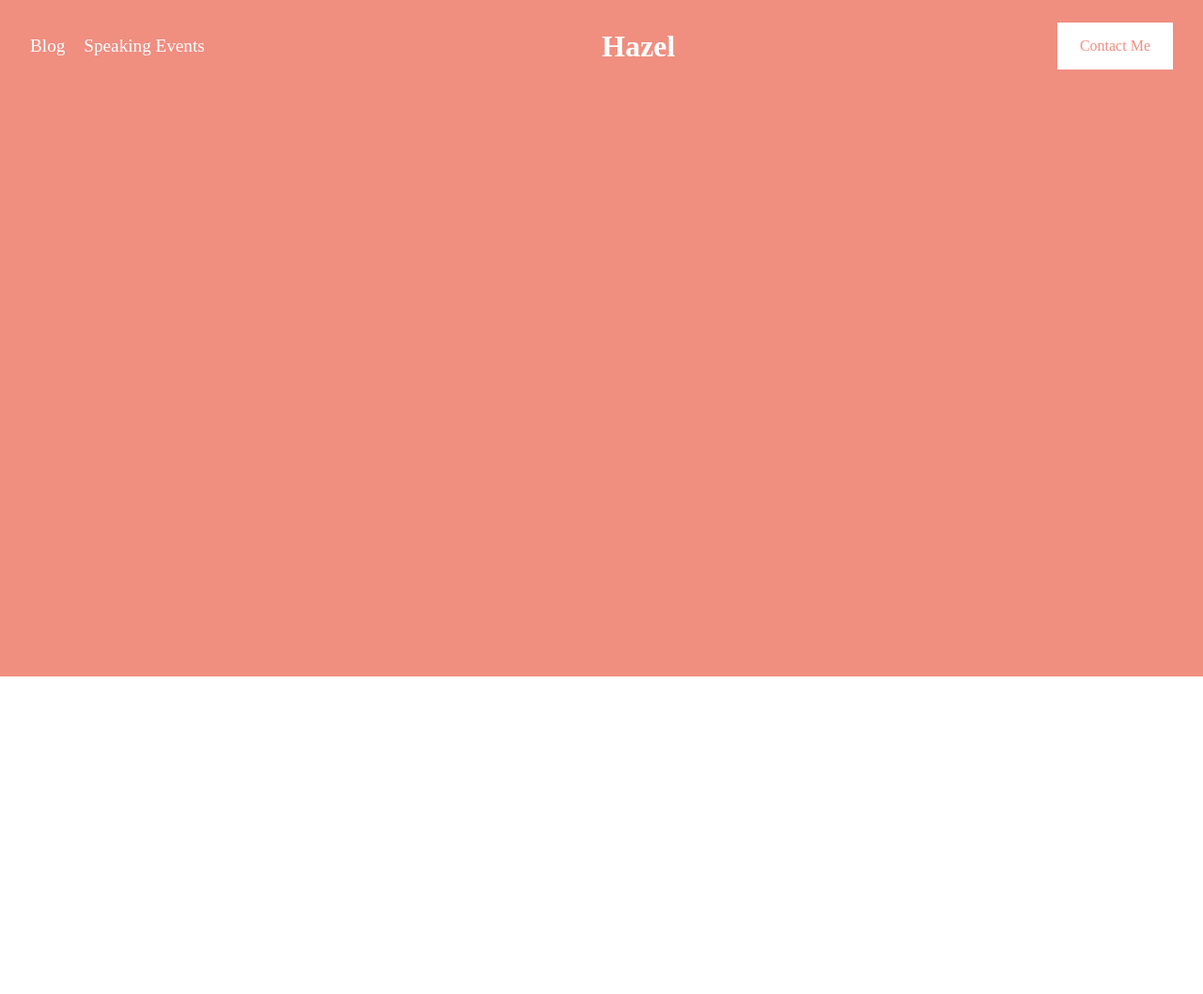
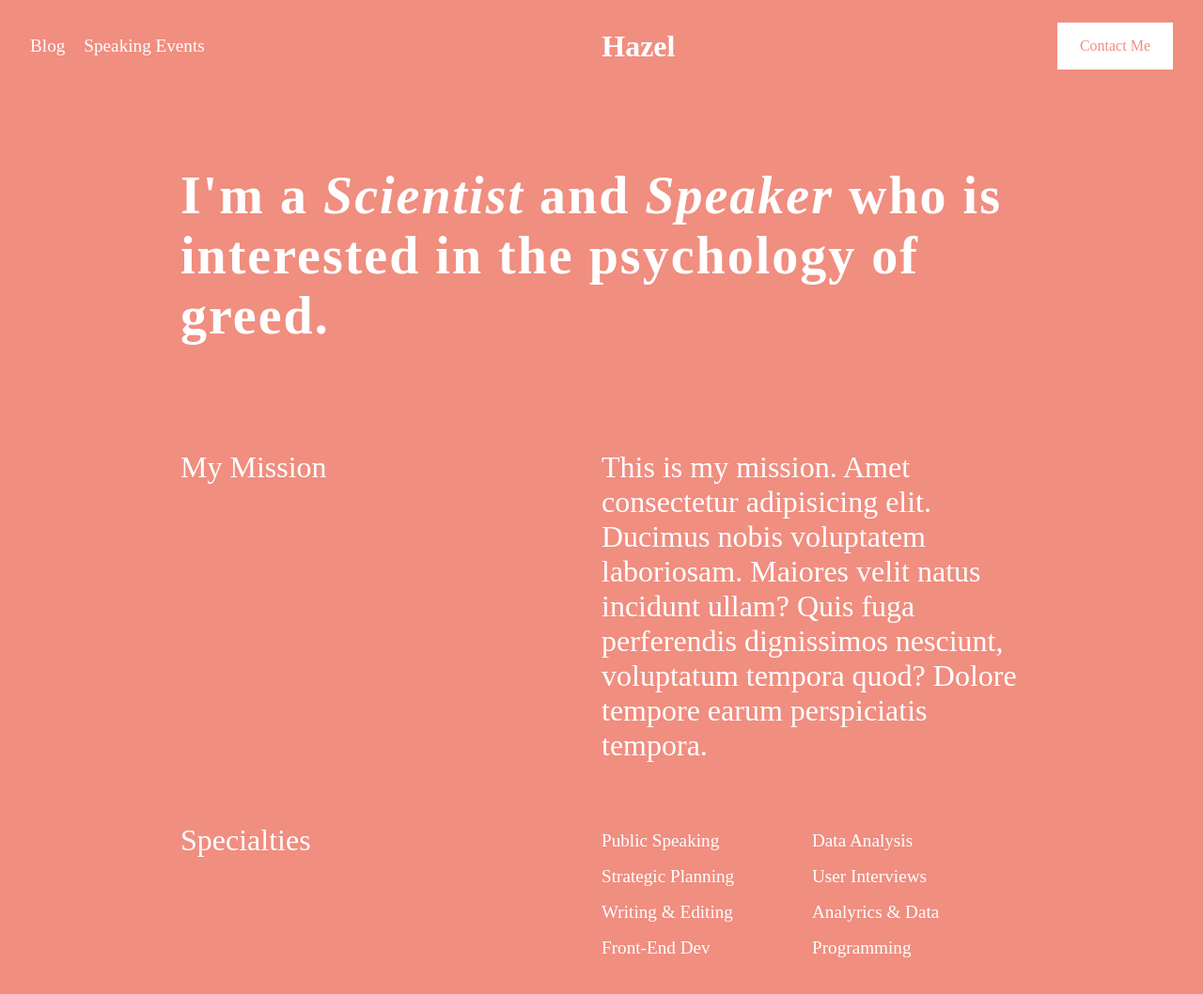
Before and after one commit to Soulbash/Hazel-CV-Project, a plain HTML site: page index.html in a window 1280 px wide. Shown: the whole page at 94% size. Before the commit the page ends 800 px from the top, so only its background shows below. Drawn offline with Linux system fonts and the light colour scheme; a web font is replaced by a local one.

Commit message:
added hero section

```diff
--- a/index.html
+++ b/index.html
@@ -22,6 +22,34 @@
 				<p>Hazel</p>
 				<a class="contact" href="#">Contact Me</a>
 			</header>
+			<div class="hero-content">
+				<h1 class="tagline">
+					I'm a <em>Scientist</em> and <em>Speaker</em> who is interested
+					in the psychology of greed.
+				</h1>
+				<div class="two-column-section">
+					<p>My Mission</p>
+					<p>
+						This is my mission. Amet consectetur adipisicing elit. Ducimus
+						nobis voluptatem laboriosam. Maiores velit natus incidunt
+						ullam? Quis fuga perferendis dignissimos nesciunt, voluptatum
+						tempora quod? Dolore tempore earum perspiciatis tempora.
+					</p>
+				</div>
+				<div class="two-column-section">
+					<p>Specialties</p>
+					<ul class="skills">
+						<li>Public Speaking</li>
+						<li>Data Analysis</li>
+						<li>Strategic Planning</li>
+						<li>User Interviews</li>
+						<li>Writing & Editing</li>
+						<li>Analyrics & Data</li>
+						<li>Front-End Dev</li>
+						<li>Programming</li>
+					</ul>
+				</div>
+			</div>
 		</section>
 	</body>
 </html>
--- a/styles.css
+++ b/styles.css
@@ -6,7 +6,9 @@ body {
 
 .hero {
 	background-color: #f08e80;
-	height: 90vh;
+	min-height: 90vh;
+	color: white;
+	display: inline-block;
 }
 
 .navbar {
@@ -40,3 +42,39 @@ body {
 .navbar .contact:hover {
 	opacity: 0.8;
 }
+
+.hero-content {
+	padding: 0 15%;
+}
+
+.tagline {
+	font-size: 3.5rem;
+	color: white;
+	letter-spacing: 2px;
+	padding: 32px 0;
+}
+
+.two-column-section {
+	font-size: 2rem;
+}
+
+.two-column-section p {
+	width: 50%;
+	box-sizing: border-box;
+	float: left;
+}
+
+.two-column-section ul {
+	width: 50%;
+	box-sizing: border-box;
+	float: left;
+	padding: 0;
+	list-style: none;
+}
+
+.two-column-section .skills li {
+	width: 50%;
+	float: left;
+	font-size: 1.2rem;
+	margin: 8px 0;
+}
```
